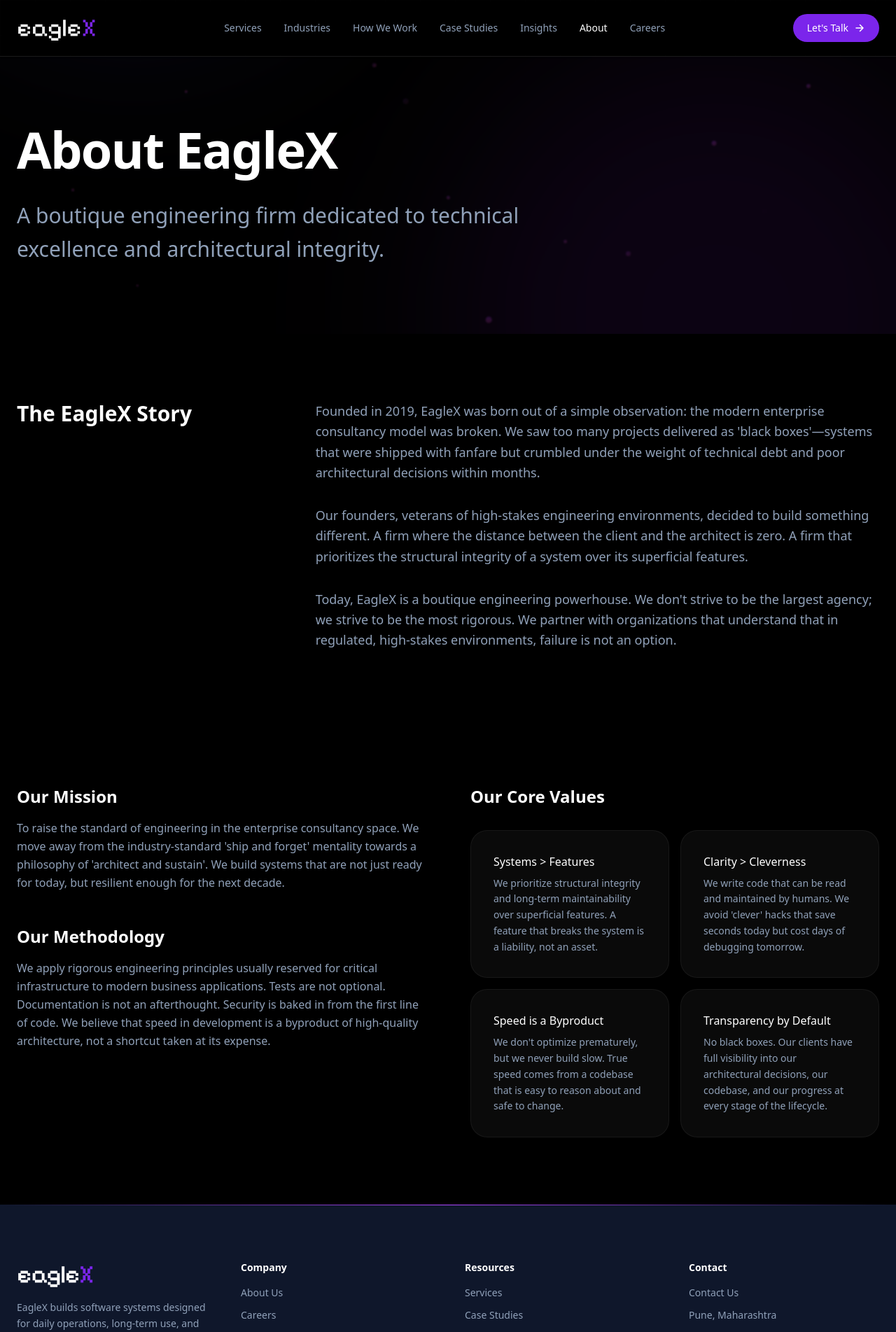
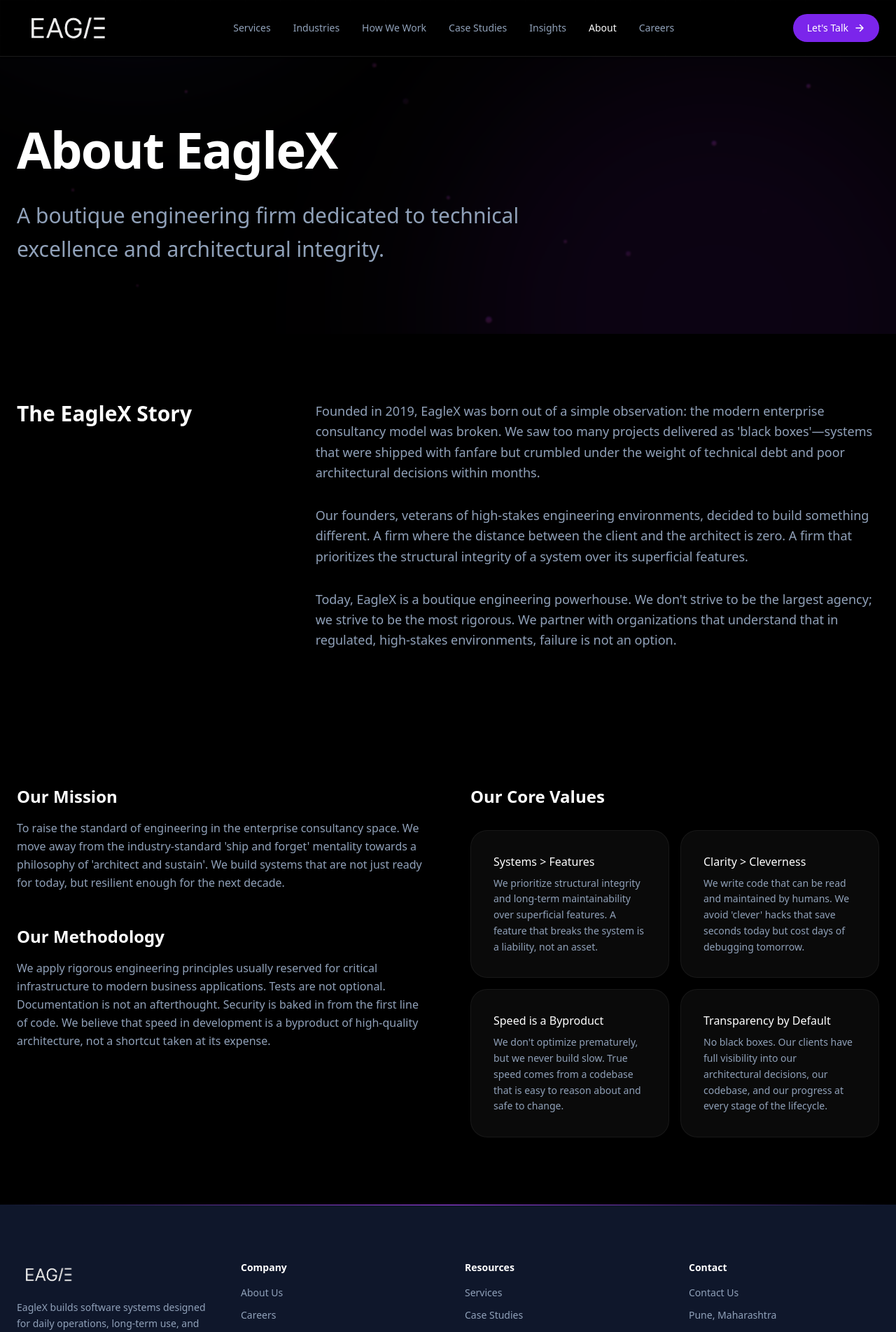
Before and after one commit to AdminEagleX/eagleX, a Next.js app: page /about in a window 1280 px wide. Shown: the top 1903 px of the page at 70% size. Built offline with nearby package versions, Linux system fonts and the light colour scheme.

Commit message:
Seo performance local (#6)
* Align slug detail pages with dark theme

* logo font

* logo fontss

* updated

```diff
--- a/src/components/blocks/BentoGrid.tsx
+++ b/src/components/blocks/BentoGrid.tsx
@@ -1,6 +1,8 @@
+"use client";
+
 import React from "react";
 import { cn } from "@/lib/utils";
-import * as motion from "framer-motion/client";
+import { motion } from "framer-motion";
 import { Shield, Zap, Layout, CheckCircle } from "lucide-react";
 
 interface BentoGridProps {
--- a/src/components/blocks/CapabilityBlock.tsx
+++ b/src/components/blocks/CapabilityBlock.tsx
@@ -88,7 +88,7 @@ const CapabilityBlock: React.FC<CapabilityBlockProps> = ({
                         </div>
 
                         {/* Noise Texture */}
-                        <div className="absolute inset-0 bg-[url('/asset/noise.png')] opacity-10 mix-blend-overlay z-10 pointer-events-none"></div>
+                        <div className="absolute inset-0 opacity-10 mix-blend-overlay z-10 pointer-events-none bg-[repeating-linear-gradient(45deg,rgba(255,255,255,0.06)_0,rgba(255,255,255,0.06)_1px,transparent_1px,transparent_3px)]"></div>
 
                         {/* Index Number */}
                         <div className="text-9xl font-bold bg-gradient-to-br from-white/10 to-white/5 bg-clip-text text-transparent group-hover:from-purple-400/30 group-hover:to-pink-400/30 transition-all duration-700 z-20">
--- a/src/components/blocks/CtaBanner.tsx
+++ b/src/components/blocks/CtaBanner.tsx
@@ -1,6 +1,8 @@
+"use client";
+
 import React from "react";
 import Button from "@/components/ui/Button";
-import * as motion from "framer-motion/client";
+import { motion } from "framer-motion";
 
 interface CtaBannerProps {
     title: string;
@@ -38,7 +40,7 @@ const CtaBanner: React.FC<CtaBannerProps> = ({ title, description, cta }) => {
                     />
                 </div>
 
-                <div className="absolute inset-0 bg-[url('/asset/noise.png')] opacity-10 mix-blend-overlay"></div>
+                <div className="absolute inset-0 opacity-10 mix-blend-overlay bg-[repeating-linear-gradient(45deg,rgba(255,255,255,0.06)_0,rgba(255,255,255,0.06)_1px,transparent_1px,transparent_3px)]"></div>
 
                 {/* Content */}
                 <div className="relative z-10 flex flex-col items-center justify-center h-full px-6 py-24 md:py-32 text-center">
--- a/src/components/blocks/Hero.tsx
+++ b/src/components/blocks/Hero.tsx
@@ -1,9 +1,11 @@
+"use client";
+
 import React from "react";
 import Container from "@/components/layout/Container";
 import Button from "@/components/ui/Button";
 import { cn } from "@/lib/utils";
 import RotatingText from "@/components/animations/RotatingText";
-import * as motion from "framer-motion/client";
+import { motion } from "framer-motion";
 
 interface HeroProps {
     title: string;
--- a/src/components/layout/Footer.tsx
+++ b/src/components/layout/Footer.tsx
@@ -1,4 +1,5 @@
 import React from "react";
+import Image from "next/image";
 import Link from "next/link";
 import Container from "./Container";
 import navigation from "@/content/navigation.json";
@@ -13,8 +14,14 @@ const Footer = () => {
                 <div className="grid grid-cols-2 md:grid-cols-4 gap-8 lg:gap-12 mb-16">
                     {/* Brand */}
                     <div className="col-span-2 md:col-span-1">
-                        <Link href="/" className="font-logo text-4xl font-medium text-white tracking-tight mb-4 block">
-                            eagle<span className="text-accent">X</span>
+                        <Link href="/" className="mb-4 block">
+                            <Image
+                                src="/asset/logowhite.png"
+                                alt="eaglex"
+                                width={320}
+                                height={80}
+                                className="h-10 w-auto"
+                            />
                         </Link>
                         <p className="text-sm leading-relaxed max-w-xs">
                             {siteContent.site.description}
--- a/src/components/layout/Navbar.tsx
+++ b/src/components/layout/Navbar.tsx
@@ -3,6 +3,7 @@
 import { motion, AnimatePresence } from "framer-motion";
 
 import React, { useState } from "react";
+import Image from "next/image";
 import Link from "next/link";
 import { usePathname } from "next/navigation";
 import Button from "@/components/ui/Button";
@@ -28,9 +29,14 @@ const Navbar = () => {
                 <div className="h-16 lg:h-20 flex items-center justify-between">
                     {/* Logo */}
                     <Link href="/" className="flex items-center">
-                        <span className="font-logo text-2xl lg:text-4xl text-white font-normal leading-none">
-                            eagle<span className="text-accent">X</span>
-                        </span>
+                        <Image
+                            src="/asset/logowhite.png"
+                            alt="eaglex"
+                            width={320}
+                            height={80}
+                            priority
+                            className="h-11 lg:h-16 w-auto"
+                        />
                     </Link>
 
                     {/* Desktop Navigation */}
```
Also changed, not shown: public/asset/logowhite.png (added), 1 other file (tests, documents, lock files or other folders).
